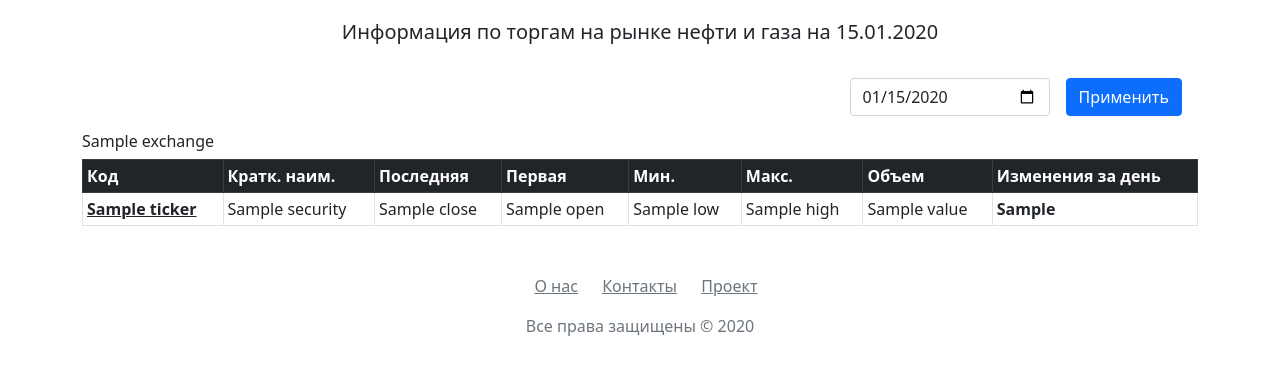
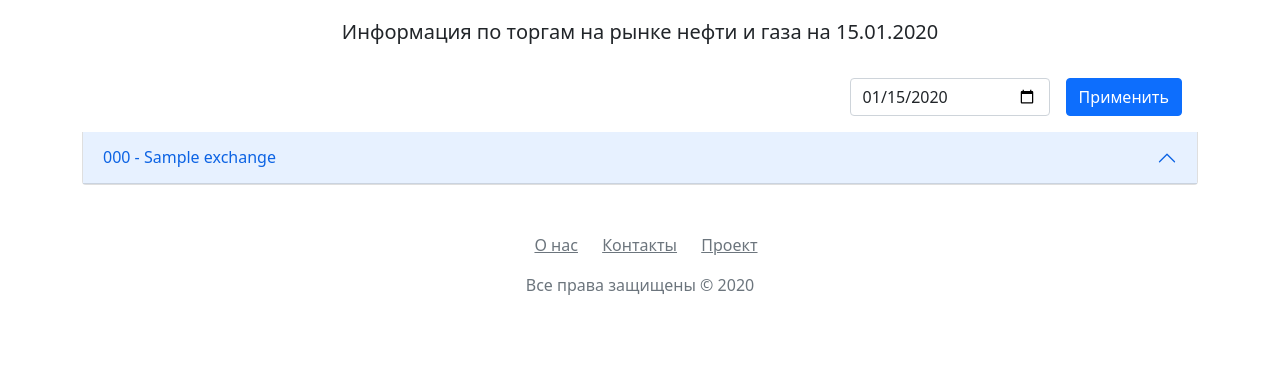
Before and after one commit to oliver2214/petro-tracker, a Django app: template App/tracker/templates/tracker/market.html in a window 1280 px wide. Shown: the part 69-444 px from the top of the page. Run offline with Django 4.2, Linux system fonts and the light colour scheme; the template is opened without the code that fills it: most values are stand-ins (such as "Sample title", 1, 10 or a date in 2020); some libraries are stand-ins or nearby versions.

Commit message:
Добавить отображение валюты в таблице, а также аккордеон в html

```diff
--- a/App/tracker/templates/tracker/market.html
+++ b/App/tracker/templates/tracker/market.html
@@ -1,6 +1,7 @@
 {% extends 'tracker/base.html' %}
 {% block content %}
 {% load static %}
+
 <div class="container" styles="height: 50vh;">
     <div class="centered-text">
         <h5>Информация по торгам на рынке нефти и газа на {{ date|date:"d.m.Y" }}</h5>
@@ -17,10 +18,22 @@
 
     {% if data_table|length > 0 %}
 
-    {% for exchange, securities in data_table.items %}
+        {% for exchange_code, exchange_data in data_table.items %}
 
-        {% if securities|length > 0 %}
-        <h6>{{ exchange }}</h6>
+            {% if exchange_data.stocks|length > 0 %}
+            <div class="accordion-item">
+                <h2 class="accordion-header" id="heading{{ exchange_code }}">
+                    <button class="accordion-button" type="button" data-bs-toggle="collapse"
+                        data-bs-target="#collapse{{ exchange_code }}" aria-expanded="false"
+                        aria-controls="collapse{{ exchange_code }}">{{ exchange_code }} - {{ exchange_data.exchange_shortname }}
+                    </button>
+                </h2>
+                <div id="collapse{{ exchange_code }}" class="accordion-collapse collapse"
+                    aria-labelledby="heading{{ exchange_code }}">
+                    <div class="accordion-body">
+
+                        <a href="{% url 'market'%}" class="link-primary">{{ exchange_code }}</a>
+
                         <table class="table table-bordered table-sm">
                             <thead class="table-dark">
                                 <tr>
@@ -36,22 +49,22 @@
                                     </th>
                                     <th>
                                         <div title="Цена последней сделки">
-                            <span>Последняя</span>
+                                            <span>Последняя, {{ exchange_data.currency }}</span>
                                         </div>
                                     </th>
                                     <th>
                                         <div title="Цена первой сделки">
-                            <span>Первая</span>
+                                            <span>Первая, {{ exchange_data.currency }}</span>
                                         </div>
                                     </th>
                                     <th>
                                         <div title="Минимальная цена сделки">
-                            <span>Мин.</span>
+                                            <span>Мин., {{ exchange_data.currency }}</span>
                                         </div>
                                     </th>
                                     <th>
                                         <div title="Максимальная цена сделки">
-                            <span>Макс.</span>
+                                            <span>Макс., {{ exchange_data.currency }}</span>
                                         </div>
                                     </th>
                                     <th>
@@ -61,28 +74,33 @@
                                     </th>
                                     <th>
                                         <div title="Изменения за день">
-                            <span>Изменения за день</span>
+                                            <span>Изменения за день, %</span>
                                         </div>
                                     </th>
                                 </tr>
                             </thead>
 
                             <tbody>
-                {% for ticker, security in securities.items %}
+                                {% for ticker, security in exchange_data.stocks.items %}
                                 <tr>
-                    <th scope="row"><a href="{% url 'security' exchange ticker %}" class="link-dark">{{ ticker }}</a></th>
+                                    <th scope="row"><a href="{% url 'security' exchange_code ticker %}" class="link-dark">{{ ticker }}</a></th>
                                     <td>{{ security.SHORTNAME }}</td>
                                     <td>{{ security.CLOSE }}</td>
                                     <td>{{ security.OPEN }}</td>
                                     <td>{{ security.LOW }}</td>
                                     <td>{{ security.HIGH }}</td>
                                     <td>{{ security.VALUE }}</td>
-                    <td style="color: {% if security.DAY_CHANGES > 0 %}green{% elif security.DAY_CHANGES < 0 %}red{% endif %}">
+                                    <td
+                                        style="color: {% if security.DAY_CHANGES > 0 %}green{% elif security.DAY_CHANGES < 0 %}red{% endif %}">
                                         <strong>{{ security.DAY_CHANGES }}</strong>
                                     </td>
                                 </tr>
                                 {% endfor %}
                             </tbody>
+                        </table>
+                    </div>
+                </div>
+            </div>
             {% endif %}
         </table>
         {% endfor %}
```
Also changed, not shown: App/tracker/views.py (+6 -6 lines). Lines whose indentation alone changed are shown as unchanged.
